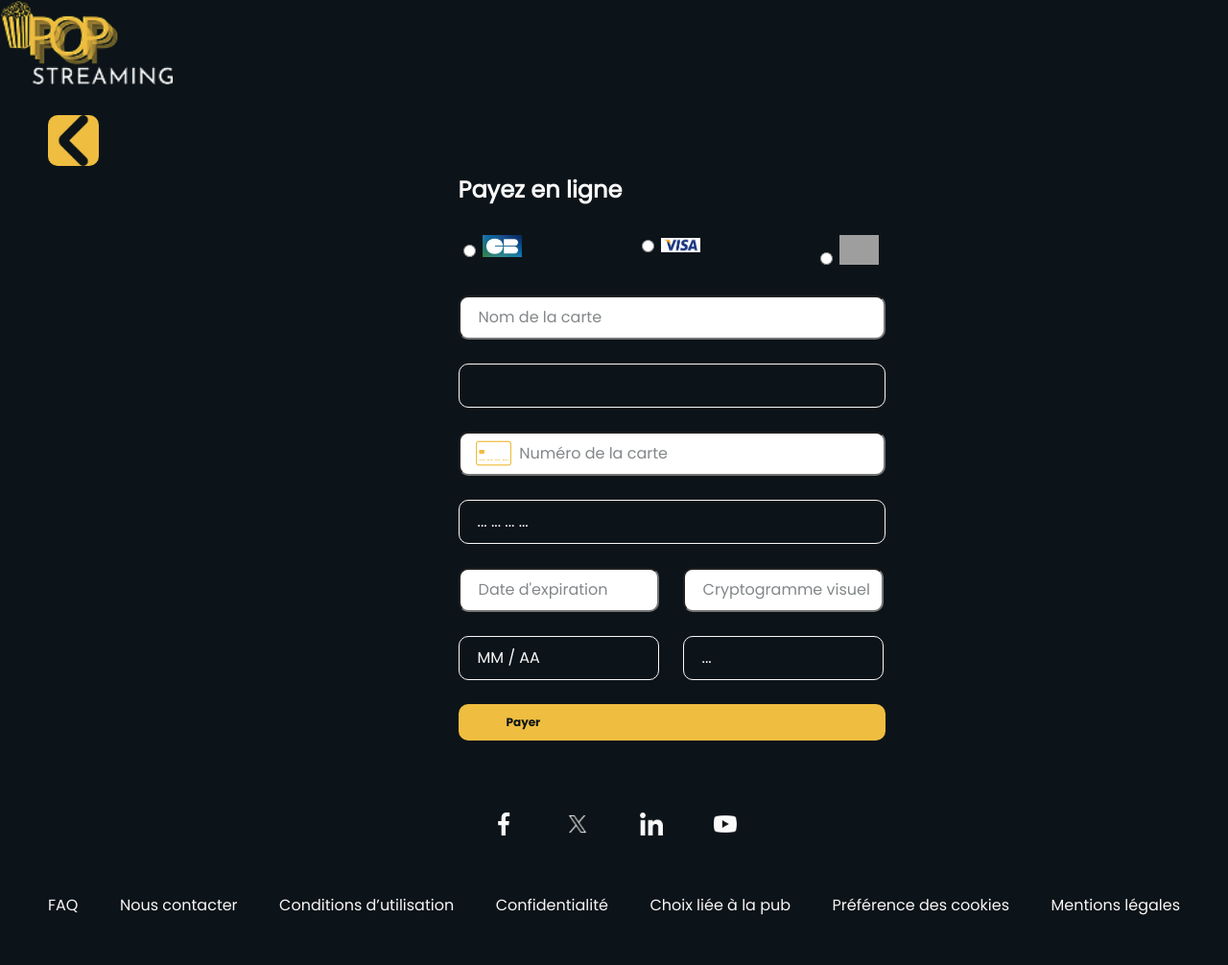
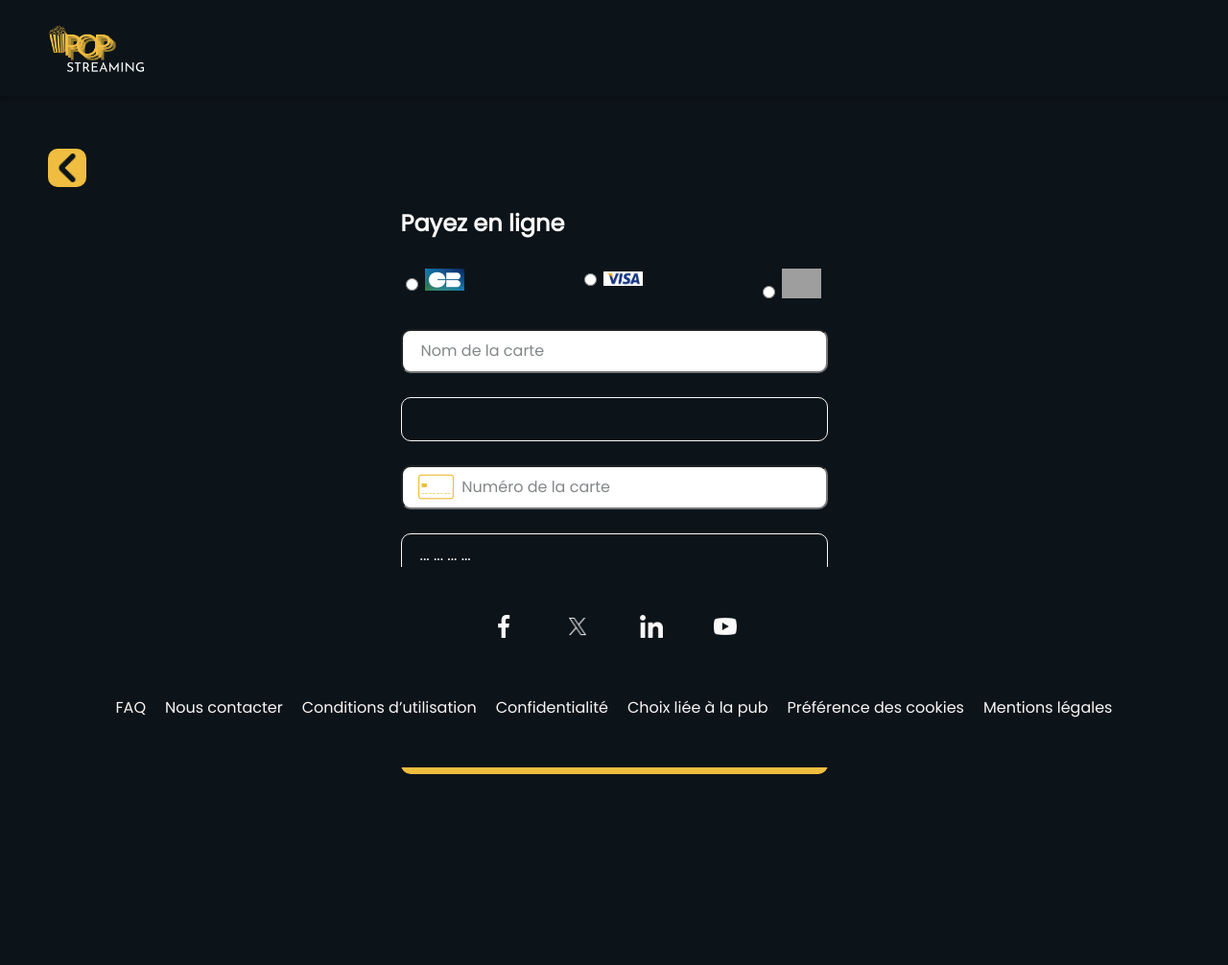
Before and after one commit to KevinDln/popstreaming, a PHP site: page /popstreaming/php/moyens_de_paiement.php in a window 1280 px wide; the page is wider, and only the part inside the window is pictured. Shown: that part at 96% size. After the commit the page ends 807 px from the top of that part, so only its background shows below. Run offline with PHP 8.4, Linux system fonts and the light colour scheme; grey boxes are pictures that could not be loaded.

Commit message:
footer responsive

```diff
--- a/Public/css/footer.css
+++ b/Public/css/footer.css
@@ -1,11 +1,14 @@
 .footer {
     padding: 50px;
     background-color: var(--Nuances-noir);
+    position: absolute;
+    bottom: 0;
+    left: 0;
+    right: 0;
 }
 
 .c {
     font-size: 16px;
-    font-family: "Poppins-regular";
     color: #FAF5F5;
     text-decoration: none;
 }
@@ -21,9 +24,26 @@
 }
 
 .ul2{
-    display: flex;
-    flex-direction: row;
-    justify-content: space-between;
+    gap: 20px;
+    text-align: center;
+    justify-content: center;
     color : #182832;
     padding: 0;
 }
+
+@media screen and (max-width: 1400px) {
+    .center {
+        width: 100%;
+        margin: 0;
+    }
+}
+
+@media screen and (max-width: 425px) {
+    .ul1 {
+        gap: 20px;
+    }
+    .ul2 {
+        display: block;
+        width:  100%;
+    }
+}
--- a/php/footer.php
+++ b/php/footer.php
@@ -22,7 +22,7 @@
     </nav>
 
     <nav>
-        <ul class="ul2">
+        <ul class="ul2 flex">
             <li>
                 <a class="c" href="../php/FAQ.php">FAQ
                 </a>
--- a/php/moyens_de_paiement.php
+++ b/php/moyens_de_paiement.php
@@ -11,17 +11,19 @@
     <link rel="stylesheet" href="../Public/css/font.css">
     <link rel="stylesheet" href="../Public/css/moyens.css">
     <link rel="stylesheet" href="../Public/css/footer.css">
+    <link rel="stylesheet" href="../Public/css/nav_accueil.css">
 </head>
 
 
 <body>
-<nav>
-    <img src="../Public/img/logo_POP_STREAMING.png" height="78" width="180" alt="logo">
-
-</nav>
+<header>
+    <?php require "nav_vide.php"; ?>
+</header>
 <br>
-
-<a href="../php/tarifs_et_avantages.php"><input class="chevron" type="image" src="../Public/img/btn-retour.png"</a> <br>
+<a href="#" class="btn-retour" id="retour">
+    <img src="../Public/img/btn-retour.png" alt="Retour">
+</a>
+<br>
 <div class="center flex">
     <div>
     <h1>Payez en ligne</h1>
```
Also changed, not shown: Public/css/mentionslegales.css (+9 -0 lines).
